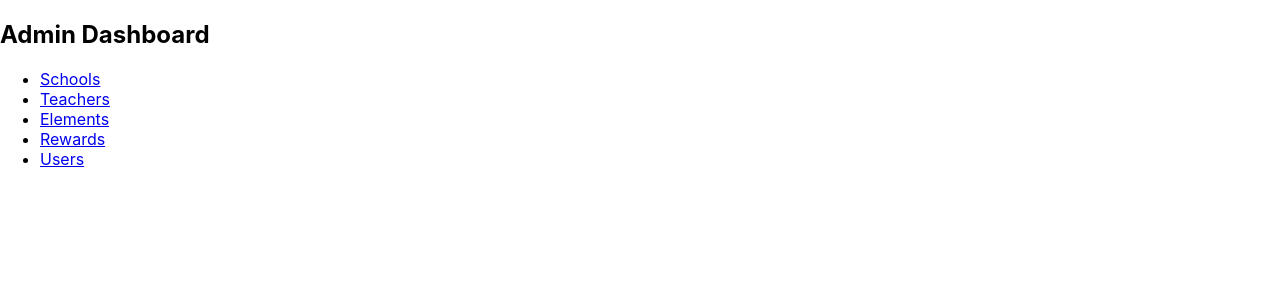
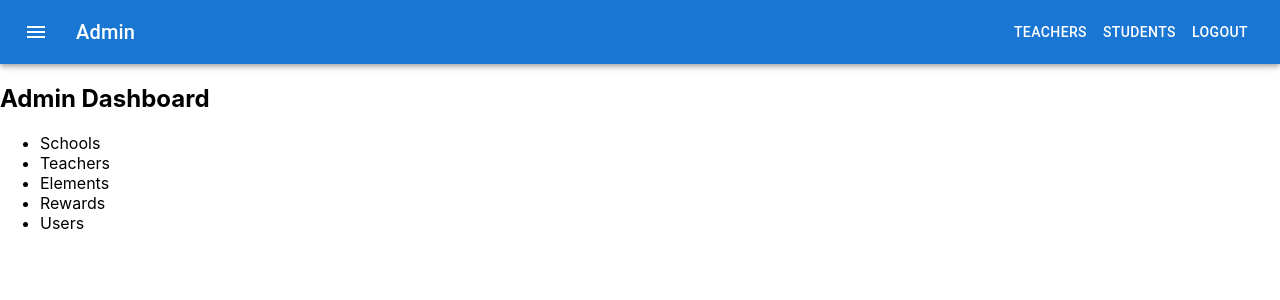
Before and after one commit to raheltt/swa-final-project-miu-microservices-UI, a React (Create React App) app: page /admins in a window 1280 px wide. Shown: the top 300 px of the page. Built offline with nearby package versions, Linux system fonts and the light colour scheme.

Commit message:
sample admin board

```diff
--- a/package.json
+++ b/package.json
@@ -5,6 +5,7 @@
   "dependencies": {
     "@emotion/react": "^11.11.1",
     "@emotion/styled": "^11.11.0",
+    "@mui/icons-material": "^5.14.1",
     "@mui/material": "^5.14.1",
     "@testing-library/jest-dom": "^5.17.0",
     "@testing-library/react": "^13.4.0",
--- a/src/components/NavBar.jsx
+++ b/src/components/NavBar.jsx
@@ -1,16 +1,19 @@
 import * as React from 'react';
+import { Link } from 'react-router-dom';
+
+
 import AppBar from '@mui/material/AppBar';
 import Box from '@mui/material/Box';
 import Toolbar from '@mui/material/Toolbar';
 import Typography from '@mui/material/Typography';
 import Button from '@mui/material/Button';
 import IconButton from '@mui/material/IconButton';
-// import MenuIcon from '@mui/icons-material/Menu';
+import MenuIcon from '@mui/icons-material/Menu';
 
 export default function NavBar() {
   return (
     <Box sx={{ flexGrow: 1 }}>
-      {/* <AppBar position="static">
+      <AppBar position="static">
         <Toolbar>
           <IconButton
             size="large"
@@ -21,12 +24,22 @@ export default function NavBar() {
           >
             <MenuIcon />
           </IconButton>
+
           <Typography variant="h6" component="div" sx={{ flexGrow: 1 }}>
-            News
+          <Link to="/admins">
+            Admin
+            </Link>
           </Typography>
-          <Button color="inherit">Login</Button>
+
+          <Button color="inherit">
+            <Link to="/admins/teachers">teachers</Link>
+            </Button>
+          <Button color="inherit">
+            <Link to="/admins/students">students</Link>
+          </Button>
+          <Button color="inherit">logout</Button>
         </Toolbar>
-      </AppBar> */}
+      </AppBar>
     </Box>
   );
 }
--- a/src/index.css
+++ b/src/index.css
@@ -11,3 +11,8 @@ code {
   font-family: source-code-pro, Menlo, Monaco, Consolas, 'Courier New',
     monospace;
 }
+
+a {
+  text-decoration: none!important;
+  color: inherit;
+}
```
Also changed, not shown: src/App.css (line endings or trailing spaces), 1 other file (tests, documents, lock files or other folders).
